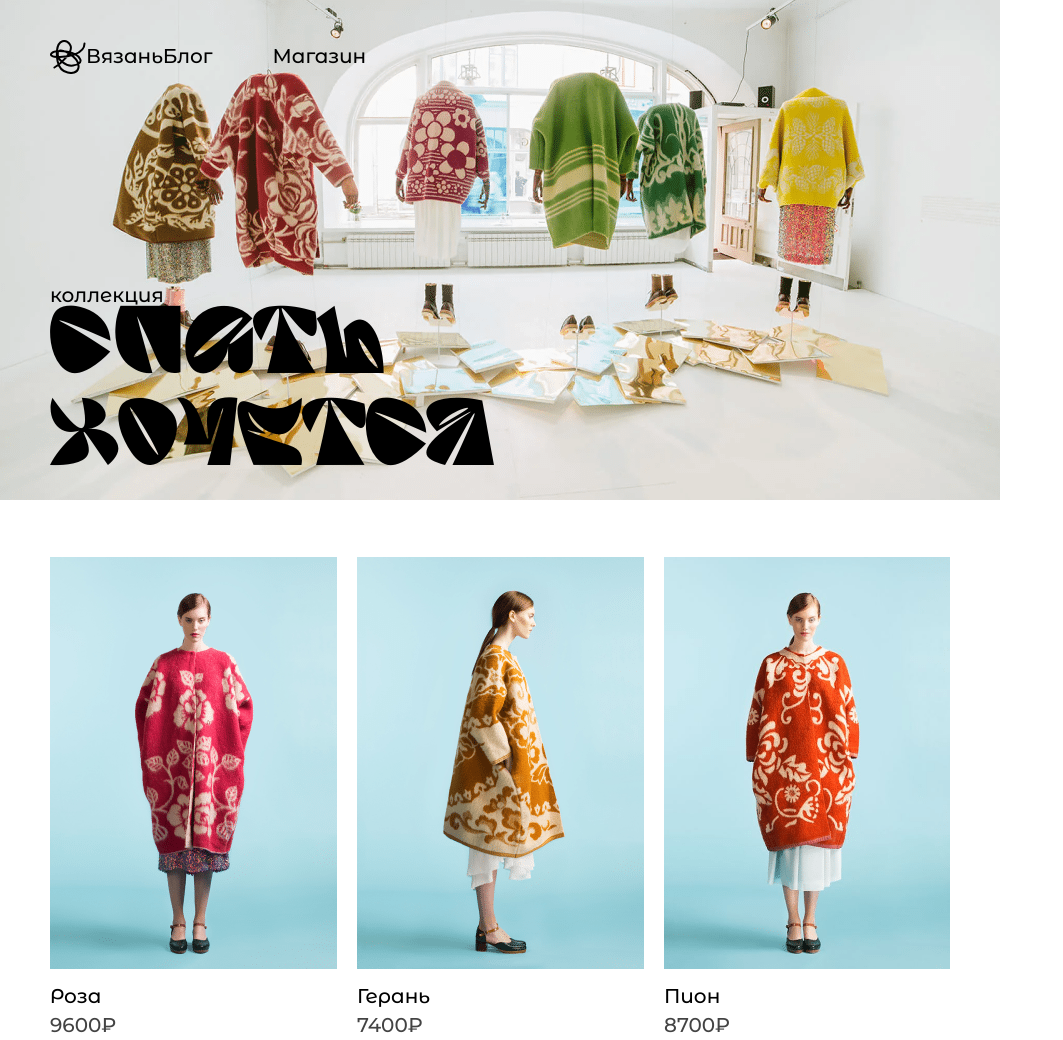
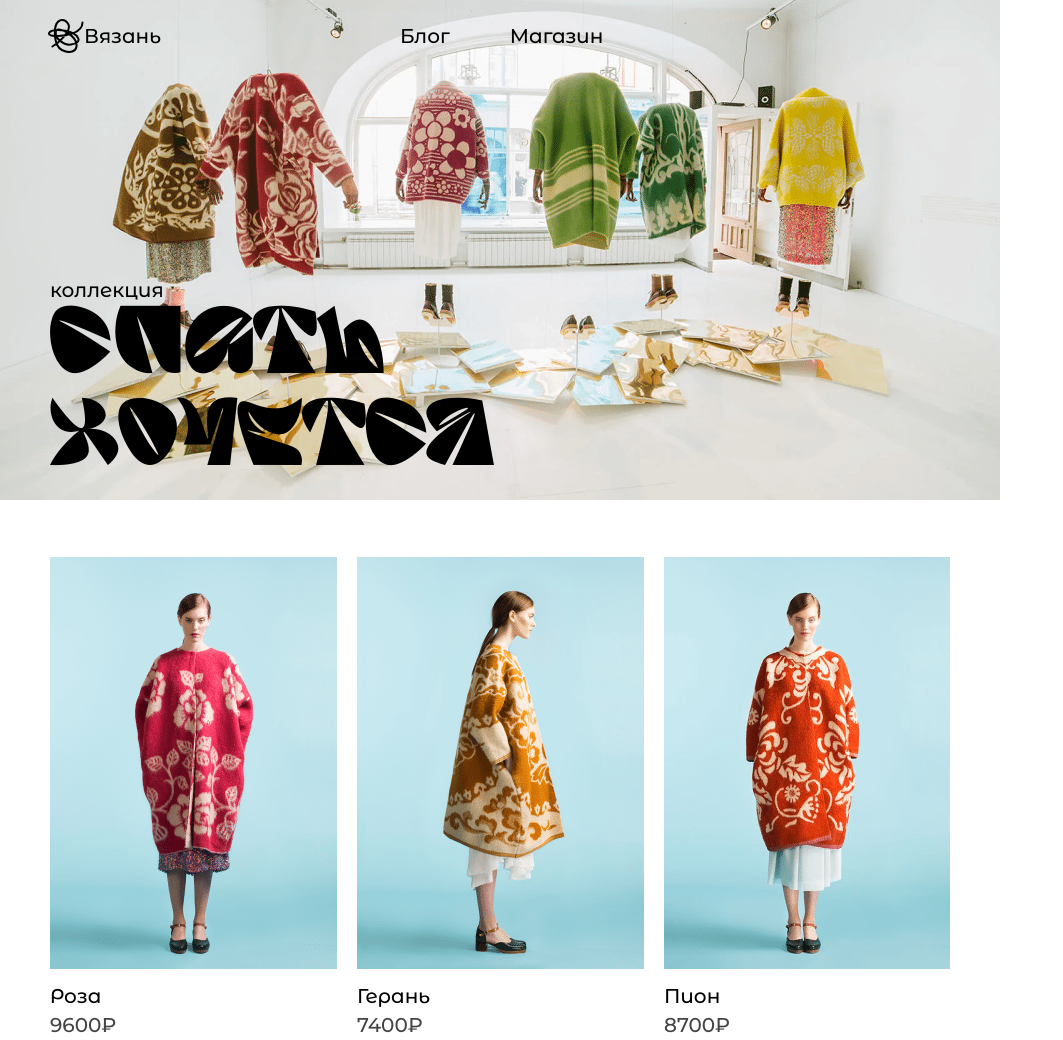
Before and after one commit to dementev-sasha/dementev-sasha.github.io, a plain HTML site: page index.html in a window 1280 px wide. Shown: the top 1040 px of the page, without its empty margins (0-1063 px from the left). Drawn offline with Linux system fonts and the light colour scheme.

Commit message:
Add files via upload

```diff
--- a/index.html
+++ b/index.html
@@ -45,19 +45,16 @@
             </div>
             <div class="container">
             <div class="logo">
-              <img src="public/external/logo015-r2eg.svg"/>
+              <img class="logo1" src="public/external/logo015-r2eg.svg"/>
               <p class="Content">Вязань</p>
             </div>
-            <nav>
-            <ul class="menu">
-              <li class="Content">
-                  <a href="https://dementev-sasha.github.io/ ">Блог</a>
-              </li>
-              <li class=" Content">
-                  <a href="https://dementev-sasha.github.io/ ">Магазин</a>
-              </li>
-            </ul>
-            </nav>
+            <div class="menu">
+
+                  <a class="Content" href="https://dementev-sasha.github.io/ " >Блог</a>
+
+                  <a class="Content" href="https://dementev-sasha.github.io/ ">Магазин</a>
+
+            </div>
           </div>
           </div>
           <div class="floor">
--- a/style.css
+++ b/style.css
@@ -3,16 +3,9 @@
   flex: 1;
   width: 100%;
   display: flex;
-  margin-top: 25px;
-  margin-left: 50px;
+  margin-top: 21px;
+  margin-left: 48px;
 }
-li {
-  list-style-type: none; /* Убираем маркеры */
- }
- ul {
-  padding-left: 0; /* Сдвигаем список влево */
- }
-
 
 
 a:hover {
@@ -37,7 +30,7 @@ a {
   color: #434343;
 }
 .coll {
-margin-bottom: -15px;
+margin-bottom: -10px;
 }
 .contact {
   text-align: right;
@@ -110,25 +103,28 @@ h1 {
   font-weight: 400;
   line-height: normal;
 }
+
+.logo1 {
+
+  margin-top: -2px;
+  margin-left: 3px;
+
+}
+
+
 .logo {
-  top: 0px;
-  left: 0px;
   display: flex;
-  position: relative;
-  align-items: center;
-  padding-top: 0px;
-  padding-bottom: 0px;
+  position: absolute;
+  margin-left: -3px;
+
 }
 
 .menu {
   gap: 60px;
-  top: 0px;
   left: 400px;
   width: 57px;
   display: flex;
   position: sticky;
-  padding-top: 0px;
-  padding-bottom: 0px;
 
 }
 
```
